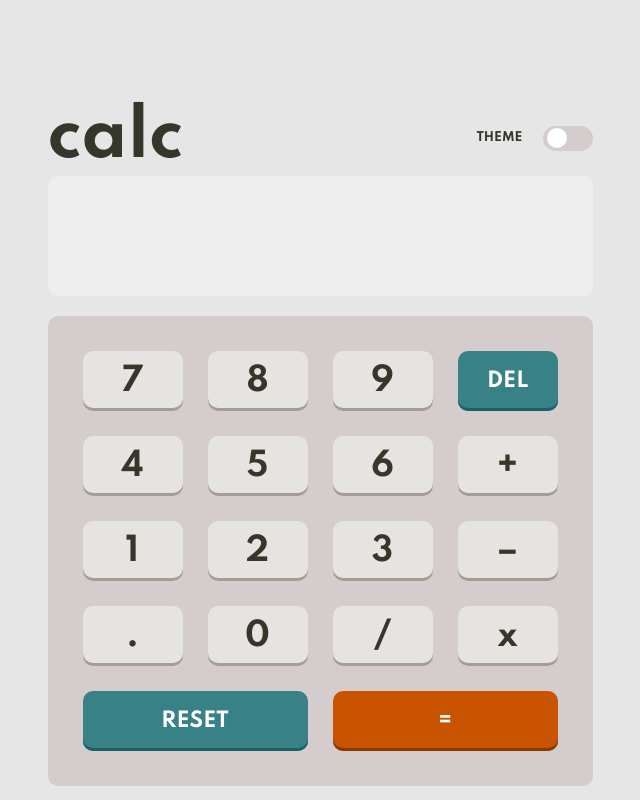
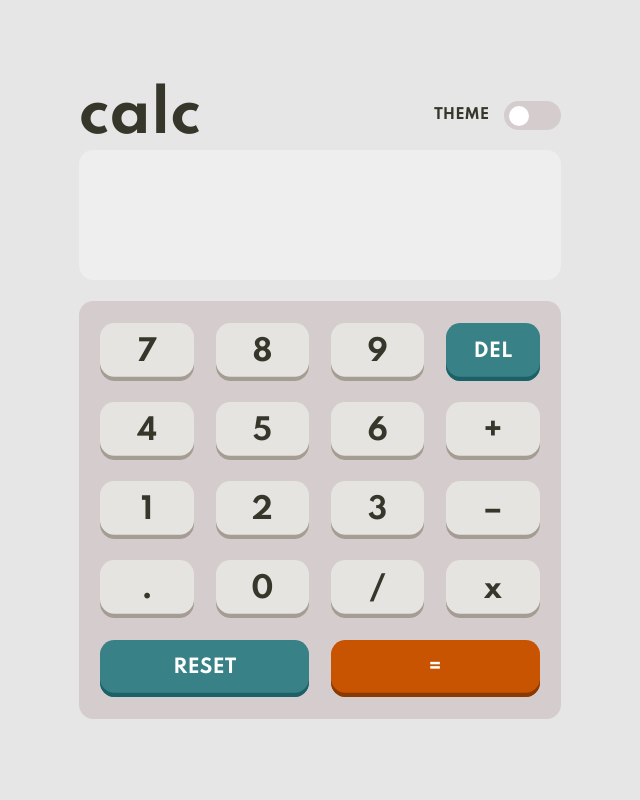
Before and after one commit to tr0n1337/calculadora, a plain HTML site: page index.html in a window 1280 px wide. Shown: the whole page, without its empty margins (320-960 px from the left). Drawn offline with Linux system fonts and the light colour scheme.

Commit message:
:package: responsividade adicionada

```diff
--- a/css/style.css
+++ b/css/style.css
@@ -159,21 +159,23 @@ body{
   width: 100%;
   height: auto;
 }
-.visor #visor{
+#visor{
   width: 100%;
   height: 12rem;
+
+  width: 100%;
+  height: 100%;
   padding: 3.5rem;
 
-  text-align: right;
   font-size: 5rem;
   font-family: "Spartan", sans-serif;
   font-weight: 700;
+  text-align: right;
 
+  color: var(--l-title);
+  border-radius: 1rem;
   background: var(--l-bvisor);
-  color: var(--l-w);
-  border-radius: 1rem;
 }
-
 /* ==== KEYS ========== */
 .grid{
   padding: 3.5rem;
--- a/index.html
+++ b/index.html
@@ -6,18 +6,14 @@
   <meta charset="UTF-8">
   <meta http-equiv="X-UA-Compatible" content="IE=edge">
   <meta name="viewport" content="width=device-width, initial-scale=1.0">
-  <link rel="stylesheet" href="css/style.css">
+  <link rel="stylesheet" href="style.css">
   <link rel="shortcut icon" href="favicon/favicon.ico" type="image/x-icon">
 </head>
 
 <body>
 
   <!-- SITE WRAPPER -->
-  <div class="site-wrapper">
-
-    <!-- CALC WRAPPER -->
-
-      <div class="calculator-wrapper">
+  <div class="calculator-wrapper">
 
         <!-- TOP SIDE -->
         <div class="container-top">
@@ -37,13 +33,11 @@
 
         <!-- VISOR -->
         <div class="container-visor">
-          <div class="visor">
-            <div type="number" id="visor"></div>
-          </div>
+            <input type="number" id="visor" readonly>
         </div>
 
         <!-- KEYS -->
-        <div class="container-keys grid">
+        <div class="container-keys-grid">
           <button class="key">7</button>
           <button class="key">8</button>
           <button class="key">9</button>
@@ -59,14 +53,14 @@
           <button class="key">&period;</button>
           <button class="key">0</button>
           <button class="key">&sol;</button>
-          <button class="key x">x</button>
+          <button class="key">x</button>
           <button class="key r" >reset</button>
           <button class="key e">&equals;</button>
         </div>
 
-      </div>
+    </div>
 
-    </div>
+    <div class="display-turnOn sr-only"><p>Resolução Insuficiente</p></div>
 
     <!-- SCRIPT -->
     <script src="js/main.js"></script>
--- /dev/null
+++ b/style.css
@@ -0,0 +1,254 @@
+/* ==== FONT ==========  */
+@import url('https://fonts.googleapis.com/css2?family=Spartan:wght@700&display=swap');
+
+/* ==== RESET CSS ========== */
+*{
+  margin:0;
+  padding: 0;
+  box-sizing: border-box;
+  border: none;
+  outline: none;
+}
+
+/* ==== COLORS ========== */
+html{
+  /* BG */
+  --bg: #e6e6e6;
+  --bvisor: #eeeeee;
+  --bkeys: #d5cccd;
+
+  /* KEYS BG*/
+  --key: #e5e4e0;
+  --keyS: #a59c93;
+  --dr: #388187;
+  --drS: #1c6168;
+  --e: #c85401;
+  --eS: #893a02;
+
+  /* TEXT */
+  --title:#36362a;
+  --w: #ffffff;
+  --keyt: #36362a;
+
+  /* SWAP ICON */
+  --container: #d5cccd;
+  --circle: #ffffff;
+
+  /* SCROLL */
+  scroll-behavior: smooth;
+
+  /* FONT-SIZE DEFAULT */
+  font-size: 62.5%;
+}
+.dark-theme{
+  /* BG */
+  --bg: #3b4664;
+  --bvisor: #181f32;
+  --bkeys: #252d44;
+
+  /* KEYS BG*/
+  --key: #eae3db;
+  --keyS: #b2a499;
+  --dr: #647299;
+  --drS: #414d71;
+  --e: #d13f30;
+  --eS: #912316;
+
+  /* TEXT */
+  --title:#ffffff;
+  --w: #ffffff;
+  --keyt: #3d3f4b;
+
+  /* SWAP ICON */
+  --container: #252d44;
+  --circle: #ffffff;
+}
+
+/* ==== DEFAULT ========== */
+body{
+  width: 100%;
+  height: 100vh;
+
+  font-family: "Spartan", sans-serif;
+  font-weight: 700;
+
+  background: var(--bg);
+  transition: background-color .3s linear;
+
+  display: flex;
+  justify-content: center;
+  align-items: center;
+}
+
+/* ==== TOP ========== */
+.container-top{
+  width: 100%;
+  display: flex;
+  align-items: center;
+  justify-content: space-between;
+
+  color: var(--title);
+}
+.title{
+  font-size: 2rem;
+}
+.theme-title{
+  padding-right: 1rem;
+  text-transform: uppercase;
+}
+.swap-themes{
+  display: flex;
+  align-items: center;
+}
+.label{
+  display: flex;
+  align-items: center;
+  position: relative;
+
+  width: 4rem;
+  height: 2rem;
+
+  border-radius: 2rem;
+  background-color: var(--container);
+}
+.circle{
+  cursor: pointer;
+  width: 1.4rem;
+  height: 1.4rem;
+  margin-left: .4rem;
+
+  border-radius: 1rem;
+  background-color: var(--circle);
+
+  transition: transform .2s linear;
+}
+.checkbox{
+  position: absolute;
+  width: 1px;
+  height: 1px;
+  padding: 0;
+  margin: -1px;
+  overflow: hidden;
+  clip: rect(0,0,0,0);
+  border: 0;
+}
+.checkbox:checked + .label{
+  background-color: var(--container);
+}
+.checkbox:checked + .label .circle{
+  background-color: var(--circle);
+  transform: translateX(1.7rem);
+}
+/* ==== VISOR ========== */
+#visor{
+  width: 100%;
+  height: 9rem;
+
+  border-radius: 1rem;
+  background-color: var(--bvisor);
+}
+
+/* ==== KEYS ========== */
+.container-keys-grid{
+  margin-top: 1.5rem;
+  padding: 1.5rem;
+
+  display: grid;
+  grid-template-columns: repeat(4, 1fr);
+  grid-template-rows: repeat(5, 1fr);
+
+  grid-gap: 1.5rem;
+  background-color: var(--bkeys);
+  border-radius: 1rem;
+}
+.key{
+  cursor: pointer;
+  width: 6.5rem;
+  height: 4rem;
+
+  border-radius: 1rem;
+  font-family: "Spartan", sans-serif;
+  font-size: 2rem;
+
+  box-shadow: inset 0  -.3rem 0 var(--keyS);
+  background: var(--key);
+  color: var(--keyt);
+}
+.key:active{
+  box-shadow: none;
+  border-top: .2rem solid var(--bkeys);
+}
+.d{
+  font-size: 1.3rem;
+  text-transform: uppercase;
+
+  color: var(--w);
+  background: var(--dr);
+  box-shadow:inset 0  -.3rem 0 var(--drS);
+}
+.r{
+  width: 100%;
+  grid-column: 1 / span 2;
+
+  font-size: 1.3rem;
+  text-transform: uppercase;
+
+  color: var(--w);
+  background-color: var(--dr);
+  box-shadow: inset 0  -.3rem 0 var(--drS);
+}
+.e{
+  width: 100%;
+  grid-column: 3 / span 2;
+
+  font-size: 1.3rem;
+  color: var(--w);
+  background: var(--e);
+  box-shadow: inset 0  -.3rem 0 var(--eS);
+}
+
+/* DISPLAY TURN ON */
+.display-turnOn{
+  width: 100%;
+  height: 100vh;
+  position: absolute;
+
+  display: flex;
+  justify-content: center;
+  align-items: center;
+
+  text-transform: uppercase;
+  line-height: 5rem;
+  font-size: 2rem;
+  color: var(--keyS);
+  background-color: #181f32;
+}
+
+/* ==== MEDIA QUERIES ========== */
+@media (max-width: 335px){
+  html{
+    font-size: 50%;
+  }
+}
+@media (min-height: 455px){
+  .sr-only{
+    position: absolute;
+    width: 1px;
+    height: 1px;
+    padding: 0;
+    margin: -1px;
+    overflow: hidden;
+    clip: rect(0,0,0,0);
+    border: 0;
+  }
+}
+@media (min-width: 768px){
+  html{
+    font-size: 75%;
+  }
+}
+@media (min-width: 1024px){
+  html{
+    font-size: 90%
+  }
+}
```
Also changed, not shown: js/main.js (line endings or trailing spaces).
